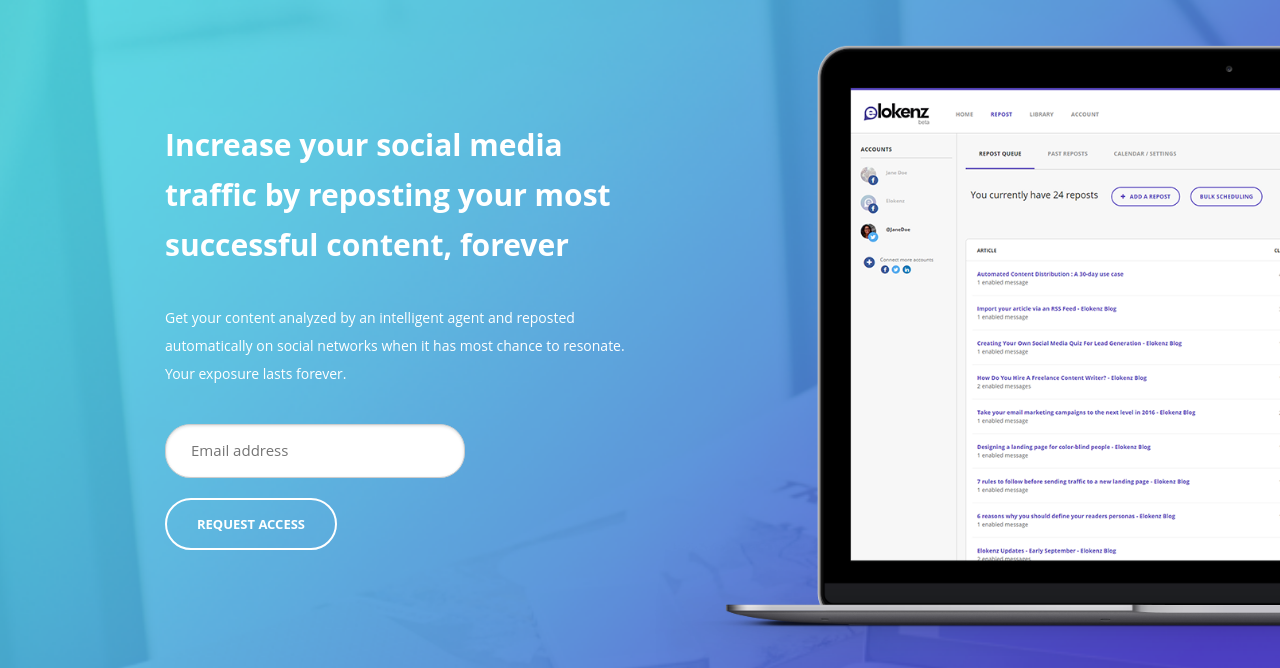
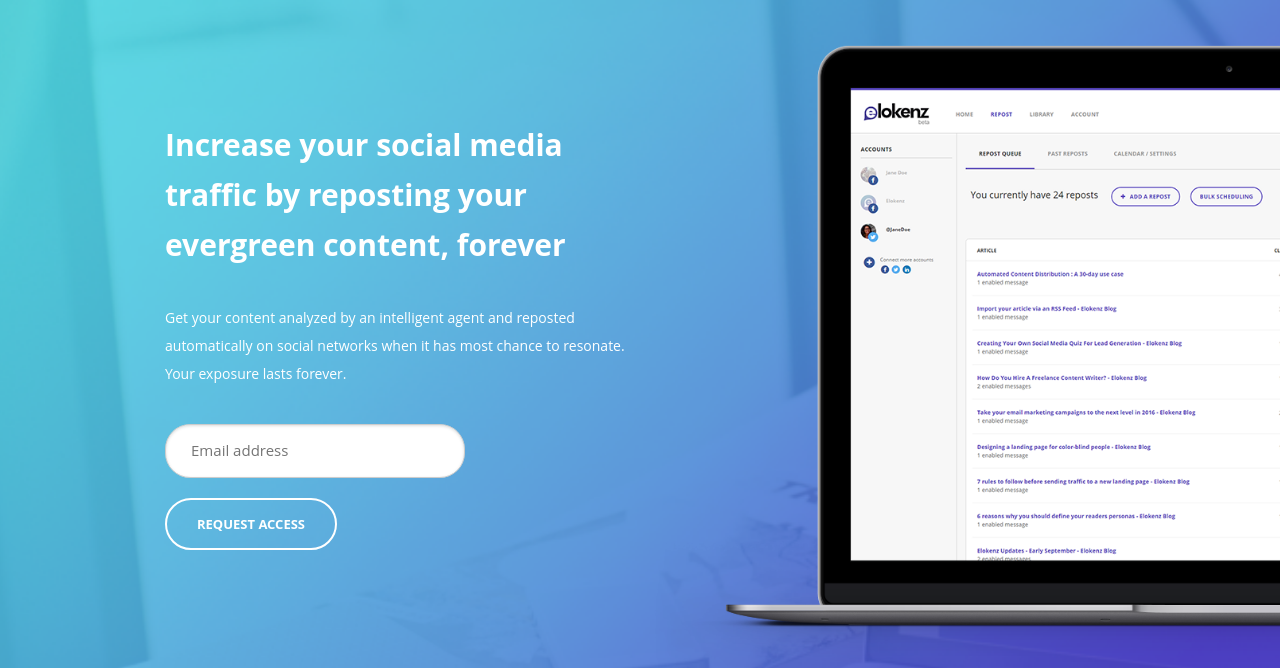
Before and after one commit to OMEGAYALFA/elokenz_lp_repost, a plain HTML site: page index.html in a window 1280 px wide. Shown: the part 132-800 px from the top of the page. Drawn offline with nearby package versions, Linux system fonts and the light colour scheme; a script that the page names is missing.

Commit message:
Changed UVP

```diff
--- a/index.html
+++ b/index.html
@@ -138,7 +138,7 @@
             <div class="row">
                 <div class="col-lg-6 col-md-12">
                     <div class="intro-message">
-						<h2>Increase your social media traffic by reposting your most successful content, forever</h2>
+						<h2>Increase your social media traffic by reposting your evergreen content, forever</h2>
                         <p>Get your content analyzed by an intelligent agent and reposted automatically on social networks when it has most chance to resonate.
 						Your exposure lasts forever.</p><br>
                         <form role="form" method="post" action="https://www.elokenz.com/" class="cta_form">
```
